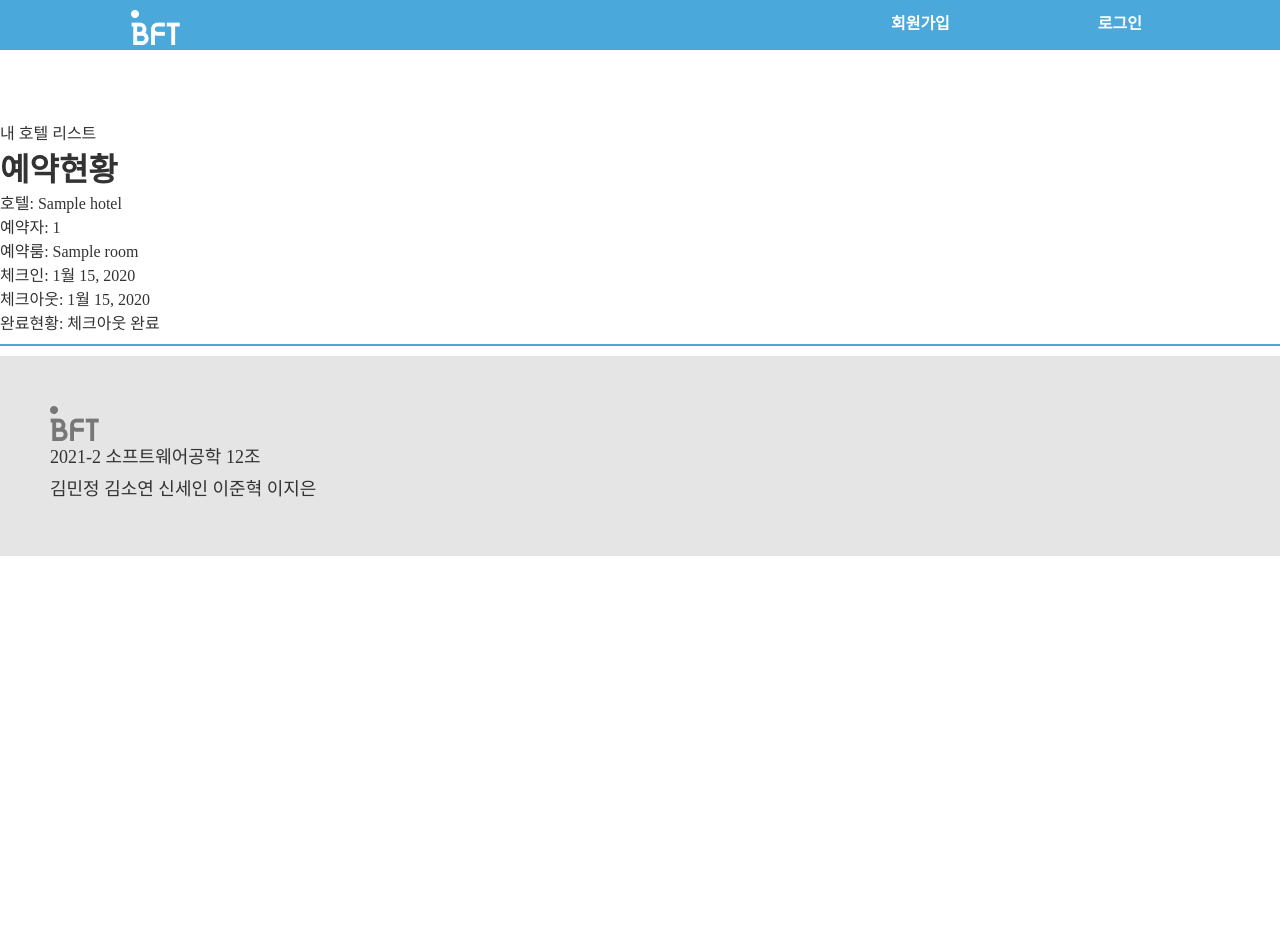
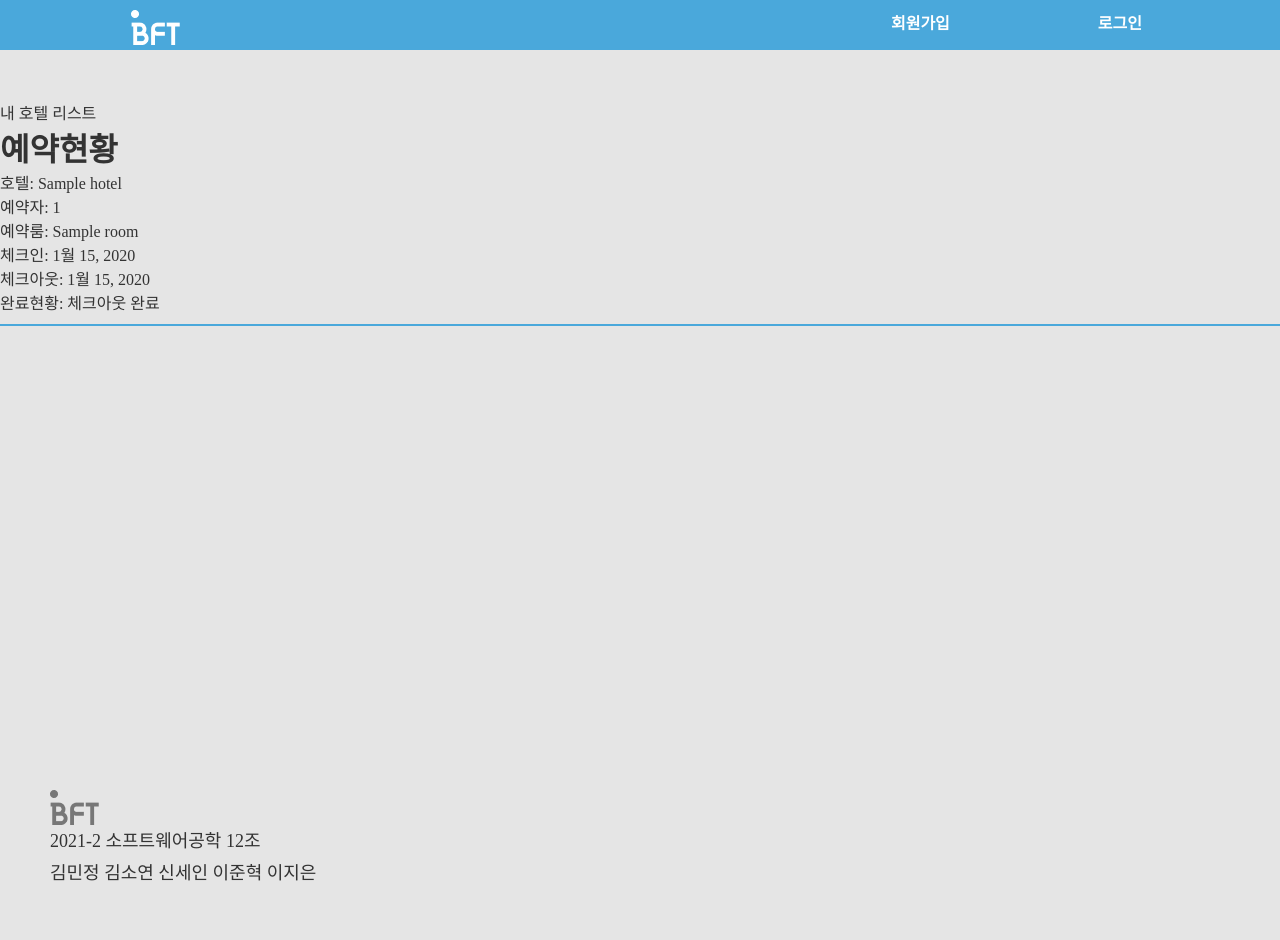
Before and after one commit to soyeonnnb/se-12, a Django app: page /hotels/my_hotel_reservation/1 in a window 1280 px wide. Before the commit the page ends 556 px from the top, so only its background shows below. Run offline with Django 3.2, Linux system fonts and the light colour scheme; tables that the repository leaves empty hold one stand-in row (values such as "Sample post"); data that the repository does not hold is empty; some libraries are stand-ins or nearby versions; some web fonts are replaced.

Commit message:
fixed style

```diff
--- a/bftour/static/style.css
+++ b/bftour/static/style.css
@@ -763,7 +763,7 @@ input[type='file']:hover {
 }
 
 .result-hotel {
-    display: grid;
+    display: table-cell;
     border: 1px solid #e5e5e5;
     width: 350px;
     text-align: center;
@@ -876,3 +876,10 @@ input[type='file']:hover {
     border: none;
     border-radius: 4px;
 }
+
+.current-booked {
+    padding-top: 100px;
+    height: 80vh;
+    width: 100%;
+    background: #e5e5e5;
+}
--- a/bftour/templates/core/home.html
+++ b/bftour/templates/core/home.html
@@ -21,7 +21,7 @@
         <a href="{% url 'hotels:viewhotel' hotel_pk=hotel.pk check_in=check_in check_out=check_out%}">
             {{hotel}}
         </a>
-        {% endfor %}
     </div>
+    {% endfor %}
 </div>
 {% endblock %}
--- a/bftour/templates/hotels/makehotel.html
+++ b/bftour/templates/hotels/makehotel.html
@@ -1,13 +1,15 @@
 {% extends 'base.html' %}
 {% load static %}
 {% block page_title %}호텔 상품 업로드{% endblock page_title %}
-{% block content %}
 
+{%block head %}
 <head>
     <script src="https://code.jquery.com/jquery-1.12.4.js"></script>
     <script src="https://code.jquery.com/ui/1.12.1/jquery-ui.js"></script>
 </head>
+{%endblock head %}
 
+{% block content %}
 <body>
 <div class="upload-container">
     <form class="upload-form" method="POST" id="hotel" enctype="multipart/form-data" class="post-form my-3">
--- a/bftour/templates/hotels/myreservation.html
+++ b/bftour/templates/hotels/myreservation.html
@@ -1,9 +1,9 @@
 {% extends 'base.html' %}
 {% block content %}
-<div style="height:120px;"></div>
-<a href="{% url 'hotels:my_hotel' %}">내 호텔 리스트</a>
-<div>
-    <h1>예약현황</h1>
+
+<div class="current-booked">
+    <a href="{% url 'hotels:my_hotel' %}">내 호텔 리스트</a>
+     <h1>예약현황</h1>
     <p>호텔: {{hotel}}</p>
     <ol>
         {% for re in reservations %}
@@ -20,7 +20,6 @@
                 {% else %}
                 체크인 전
                 {% endif %}
-
             </li>
             <hr />
         </ul>
```
